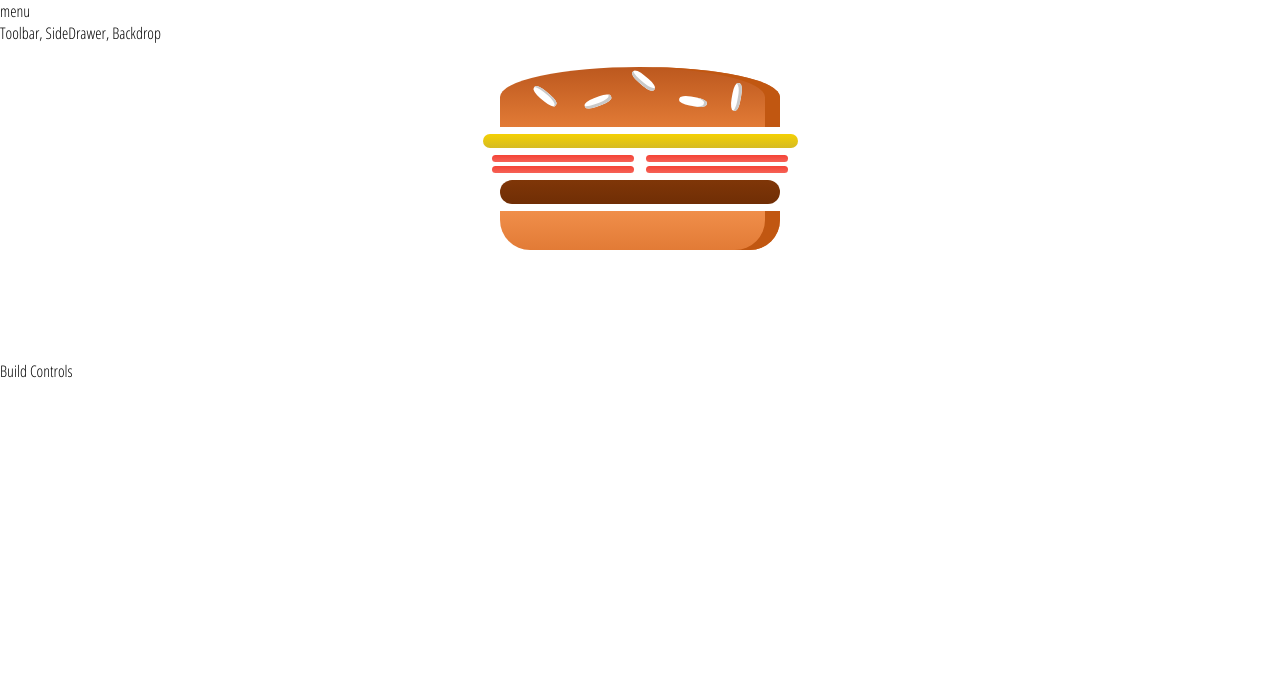
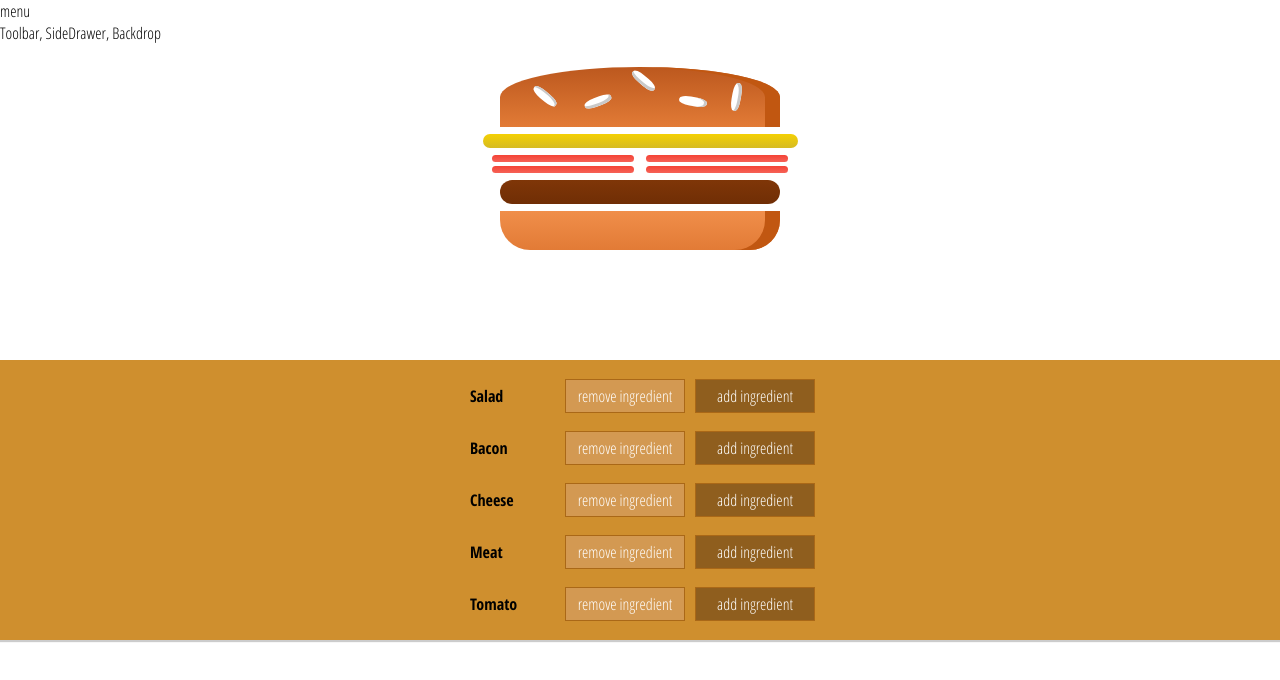
Before and after one commit to julia-dizhak/burger-builder, a React app in the folder app/: page / in a window 1280 px wide. Shown: the top 680 px of the page. Built offline with nearby package versions, Linux system fonts and the light colour scheme.

Commit message:
add the build control Component and output multiply build controls

```diff
--- a/app/src/components/Burger/BuildControls/BuildControl/BuildControl.css
+++ b/app/src/components/Burger/BuildControls/BuildControl/BuildControl.css
@@ -1,8 +1,56 @@
 .BuildControl {
     display: flex;
-
+    justify-content: space-between;
+    align-items: center;
+    margin: 5px 0;
 }
 
 .BuildControl button {
+    display: block;
+    font: inherit;
+    padding: 5px;
+    margin: 0 5px;
+    width: 120px;
+    border: 1px solid #AA6817;
+    cursor: pointer;
+    outline: none;
+}
 
+.BuildControl button:disabled {
+    background-color: #AC9980;
+    border: 1px solid #7E7365;
+    color: #ccc;
+    cursor: default;
 }
+
+.BuildControl button:hover:disabled {
+    background-color: #AC9980;
+    color: #ccc;
+    cursor: not-allowed;
+}
+
+.Label {
+    padding: 10px;
+    font-weight: bold;
+    width: 80px;
+}
+
+.BuildControl .Less {
+    background-color: #D39952;
+    color: white;
+}
+
+.BuildControl .More {
+    background-color: #8F5E1E;
+    color: white;
+}
+
+.BuildControl .Less:hover, .BuildControl .Less:active {
+    background-color: #DAA972;
+    color: white;
+}
+
+.BuildControl .More:hover,.BuildControl .More:active {
+    background-color: #99703F;
+    color: white;
+}
--- a/app/src/components/Burger/BuildControls/BuildControl/index.js
+++ b/app/src/components/Burger/BuildControls/BuildControl/index.js
@@ -1,7 +1,13 @@
+import React from 'react';
 
-const buildControl = (props) => {
-    <div>
+import classes from './BuildControl.css';
 
+const buildControl = (props) => (
+    <div className={classes.BuildControl}>
+        <div className={classes.Label}>{props.label}</div>
+        <button className={classes.Less}>remove ingredient</button>
+        <button className={classes.More}>add ingredient</button>
     </div>
+);
 
-}
+export default buildControl;
--- /dev/null
+++ b/app/src/components/Burger/BuildControls/BuildControls.css
@@ -0,0 +1,10 @@
+.BuildControls {
+    width: 100%;
+    background-color: #CF8F2E;
+    display: flex;
+    flex-flow: column;
+    align-items: center;
+    box-shadow: 0 2px 1px #ccc;
+    margin: auto;
+    padding: 10px 0;
+}
--- /dev/null
+++ b/app/src/components/Burger/BuildControls/index.js
@@ -0,0 +1,22 @@
+import React from 'react';
+
+import classes from  './BuildControls.css';
+import BuildControl from './BuildControl';
+
+const controls = [
+    {label: 'Salad', type: 'salad'},
+    {label: 'Bacon', type: 'bacon'},
+    {label: 'Cheese', type: 'cheese'},
+    {label: 'Meat', type: 'meat'},
+    {label: 'Tomato', type: 'toamto'}
+];
+
+const buildControls = (props) => (
+    <div className={classes.BuildControls}>
+        {controls.map(ctrl => (
+            <BuildControl key={ctrl.label} label={ctrl.label} />
+        ))}
+    </div>
+);
+
+export default buildControls;
--- a/app/src/containers/BurgerBuilder.js
+++ b/app/src/containers/BurgerBuilder.js
@@ -2,6 +2,7 @@
 
 import Aux from '../hoc/Aux';
 import Burger from '../components/Burger/Burger';
+import BuildControls from '../components/Burger/BuildControls';
 
 class BurgerBuilder extends Component {
     state = {
@@ -17,7 +18,7 @@
         return (
             <Aux>
                 <Burger ingredients={this.state.ingredients} />
-                <div>Build Controls</div>
+                <BuildControls />
             </Aux>
         );
     }
```
Also changed, not shown: 1 other file (tests, documents, lock files or other folders).
